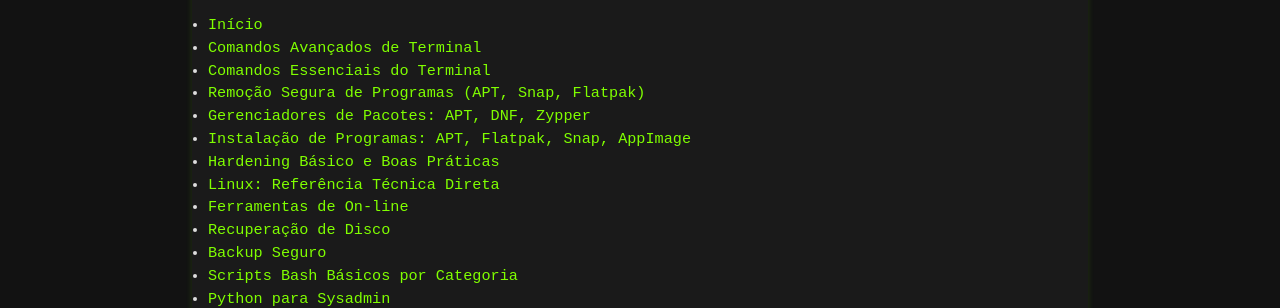
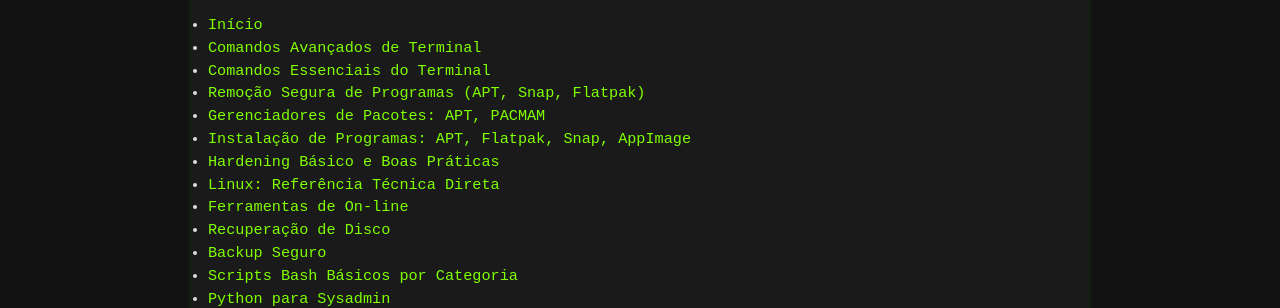
Before and after one commit to Piolinux/piolinux-site, a Jekyll site: the page built from _pages/_iniciantes/indice-tecnico-linux-comandos-ferramentas-e-recuperacao.md, in a window 1280 px wide. Shown: the part 201-509 px from the top of the page. Built offline with Jekyll 4.4.1, drawn with Linux system fonts in a browser that asks for light colours.

Commit message:
Update indice-tecnico-linux-comandos-ferramentas-e-recuperacao.md

```diff
--- a/_pages/_iniciantes/indice-tecnico-linux-comandos-ferramentas-e-recuperacao.md
+++ b/_pages/_iniciantes/indice-tecnico-linux-comandos-ferramentas-e-recuperacao.md
@@ -22,7 +22,7 @@ permalink: /indice-linux/
     <li><a href="{{ '/comandos-avancados-terminal/' | relative_url }}">Comandos Avançados de Terminal</a></li>
     <li><a href="{{ '/comandos-essenciais-terminal-linux/' | relative_url }}">Comandos Essenciais do Terminal</a></li>
     <li><a href="{{ '/remover-programas-linux/' | relative_url }}">Remoção Segura de Programas (APT, Snap, Flatpak)</a></li>
-    <li><a href="{{ '/gerenciadores-pacotes-linux/' | relative_url }}">Gerenciadores de Pacotes: APT, DNF, Zypper</a></li>
+    <li><a href="{{ '/gerenciadores-pacotes-linux/' | relative_url }}">Gerenciadores de Pacotes: APT, PACMAM</a></li>
     <li><a href="{{ '/metodos-instalacao/' | relative_url }}">Instalação de Programas: APT, Flatpak, Snap, AppImage</a></li>
     <li><a href="{{ '/seguranca-linux/' | relative_url }}">Hardening Básico e Boas Práticas</a></li>
     <li><a href="{{ '/linux-essencial-tecnico/' | relative_url }}">Linux: Referência Técnica Direta</a></li>
```
